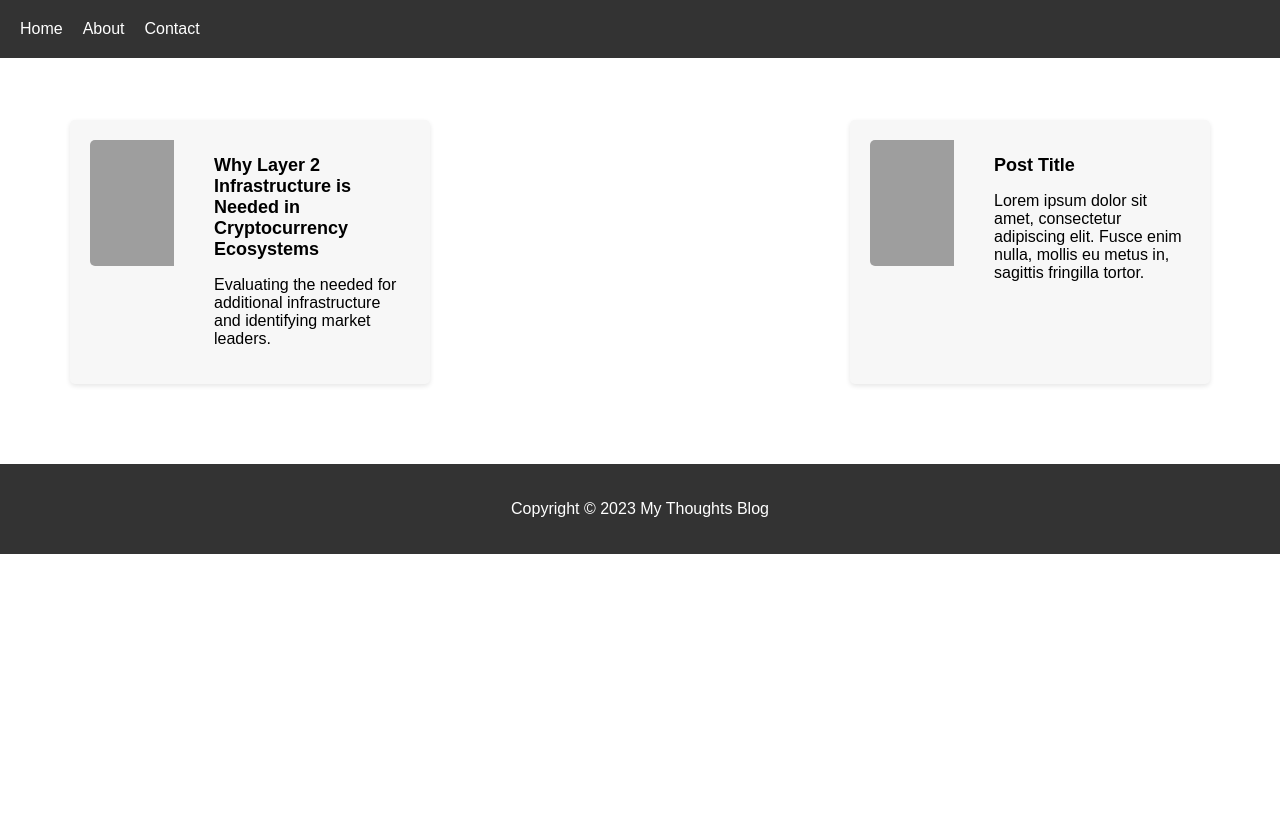
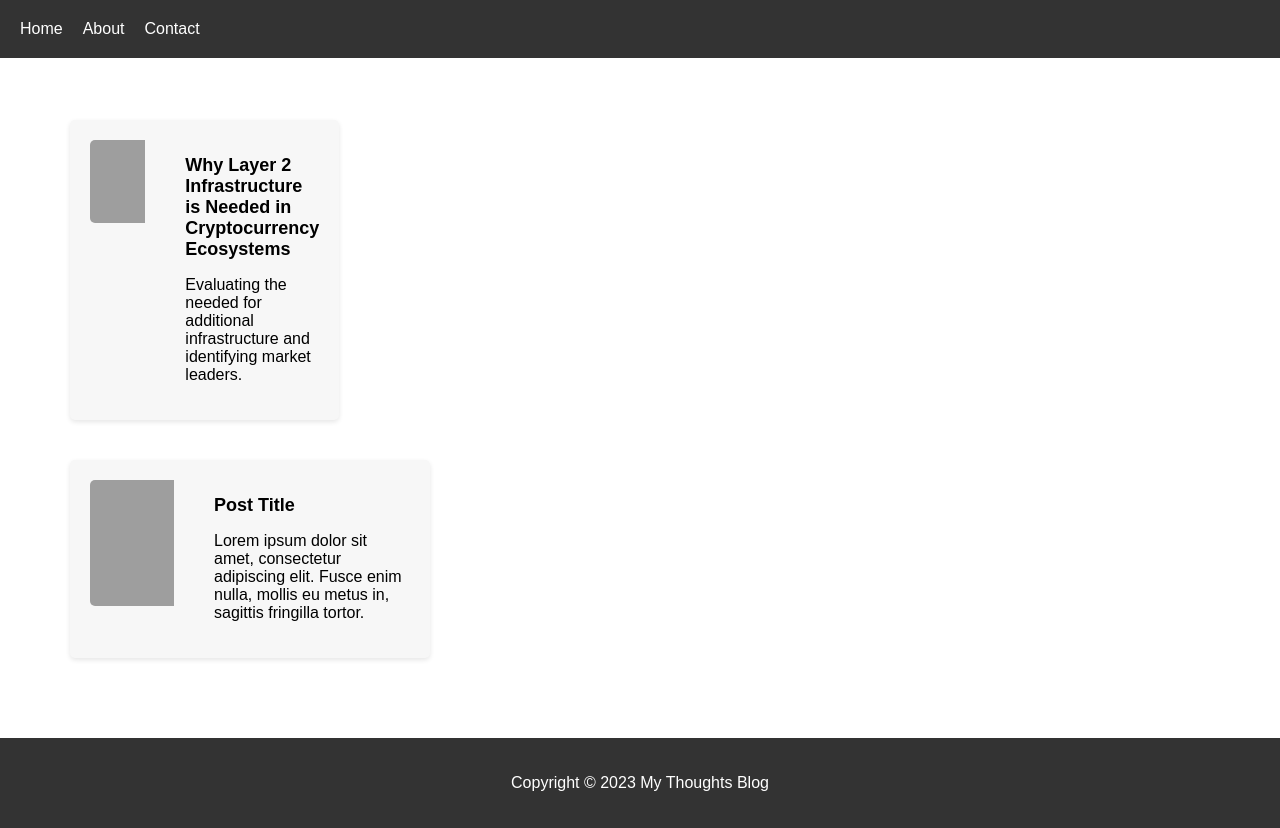
Before and after one commit to hduperier/myThoughtsBlog, a website: page index.html in a window 1280 px wide. Before the commit the page ends 800 px from the top, so only its background shows below. Drawn offline with Linux system fonts and the light colour scheme; grey boxes are pictures that could not be loaded.

Commit message:
added button around the post tabs

```diff
--- a/index.html
+++ b/index.html
@@ -19,6 +19,7 @@
     </header>
     <main>
       <section class="post-section">
+        <a href="#">
             <div class="post">
             <div class="post-image-section">
                 <img src="https://picsum.photos/200/300" alt="Post Image">
@@ -28,6 +29,8 @@
                 <p>Evaluating the needed for additional infrastructure and identifying market leaders.</p>
             </div>
             </div>
+        </a>
+
         <div class="post">
           <div class="post-image-section">
             <img src="https://picsum.photos/200/300" alt="Post Image">
@@ -37,6 +40,7 @@
             <p>Lorem ipsum dolor sit amet, consectetur adipiscing elit. Fusce enim nulla, mollis eu metus in, sagittis fringilla tortor.</p>
           </div>
         </div>
+
       </section>
     </main>
     <footer>
--- a/static/CSS/style.css
+++ b/static/CSS/style.css
@@ -87,3 +87,9 @@ body {
       width: 100%;
     }
   }
+
+  a {
+    text-decoration: none;
+    color: black;
+    display: block;
+  }
```
Lines whose indentation alone changed are shown as unchanged.
